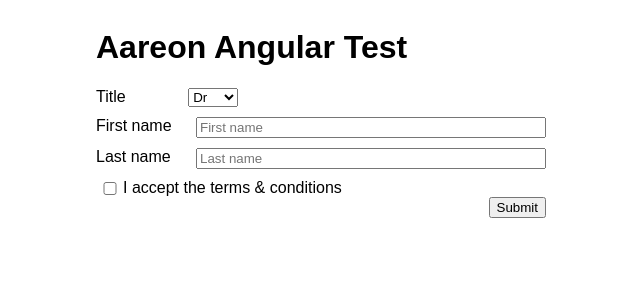
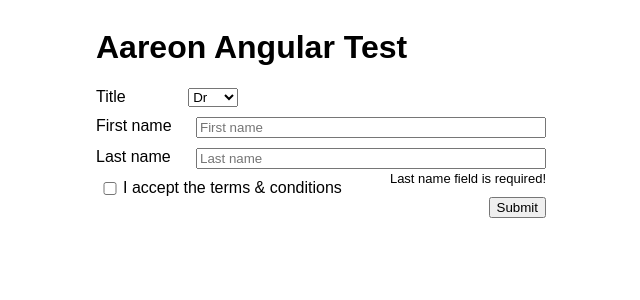
Before and after one commit to VladislavKostadinov/angular-ivy-9znjlx, an Angular app: page / in a window 1280 px wide. Shown: the top 300 px of the page, without its empty margins (319-959 px from the left). Built offline with nearby package versions, Linux system fonts and the light colour scheme.

Commit message:
3 files modified

```diff
--- a/src/app/simple-form.component.css
+++ b/src/app/simple-form.component.css
@@ -41,3 +41,9 @@
 button {
   float: right;
 }
+
+.errorMsg {
+  margin-top: -8px;
+  float: right;
+  font-size: 13px;
+}
--- a/src/app/simple-form.component.html
+++ b/src/app/simple-form.component.html
@@ -20,8 +20,10 @@
     <div class="inputData">
       <label>Last name</label>
       <input type="text" class="textField" placeholder="Last name"
-      name = "userLastName" formControlName = "userLastName"/>
+      name = "userLastName" formControlName = "userLastName" (click)="test()"/>
     </div>
+    <div class = "errorMsg" *ngIf = "!lastNameMandatory.value">Last name field is required!</div>
+
     <!-- TODO: add error message -->
     <span></span>
     <div class="checkBtn">
--- a/src/app/simple-form.component.ts
+++ b/src/app/simple-form.component.ts
@@ -71,6 +71,14 @@
         this.userLastName = this.userForm.get("userLastName")?.value;
         this.acceptedTerms = this.userForm.get("acceptedTerms").value ? this.userForm.get("acceptedTerms")?.value : false ;
         console.log("User title: " + (this.userTitle ? this.userTitle : this.defaultTitle) + "\n" + "User First Name: " + (this.userFirstName ? this.userFirstName : " Empty") + "\n" + "User Last Name: " + this.userLastName + "\n" + "Accepter Terms: " + this.acceptedTerms);
+
+
+      }
+
+      test() {
+        this.lastNameMandatory = new FormControl(this.userForm.get("userLastName").value,
+      Validators.required);
+      console.log(this.lastNameMandatory)
       }
 
   }
```
